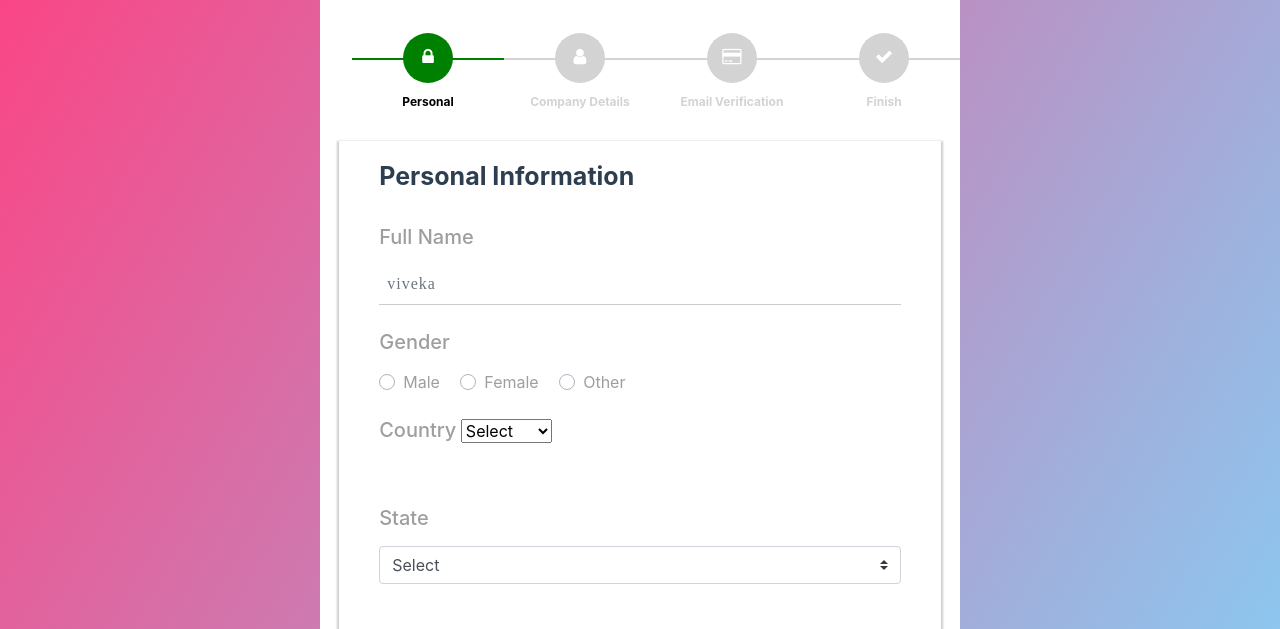
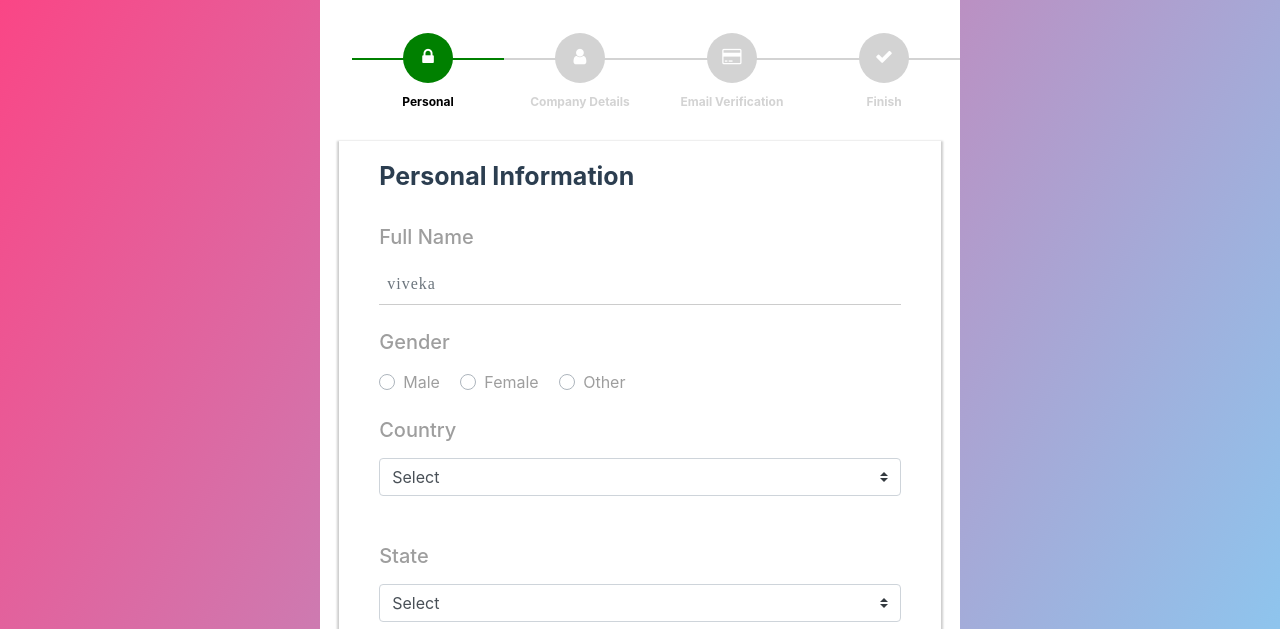
Before and after one commit to viveka1705/squash-apps, a plain HTML site: page index.html in a window 1280 px wide. Shown: the part 129-758 px from the top of the page. Drawn offline with nearby package versions, Linux system fonts and the light colour scheme.

Commit message:
2nd commit

```diff
--- a/index.html
+++ b/index.html
@@ -62,7 +62,7 @@
                                     <br>
                                 <div >
                                     <label for="validationDefault01"><h5>Country</h5></label>
-                                    <select>
+                                    <select class="custom-select">
                                         <option selected>Select</option>
                                         <option value="1">India</option>
                                         <option value="2">USA</option>
```
